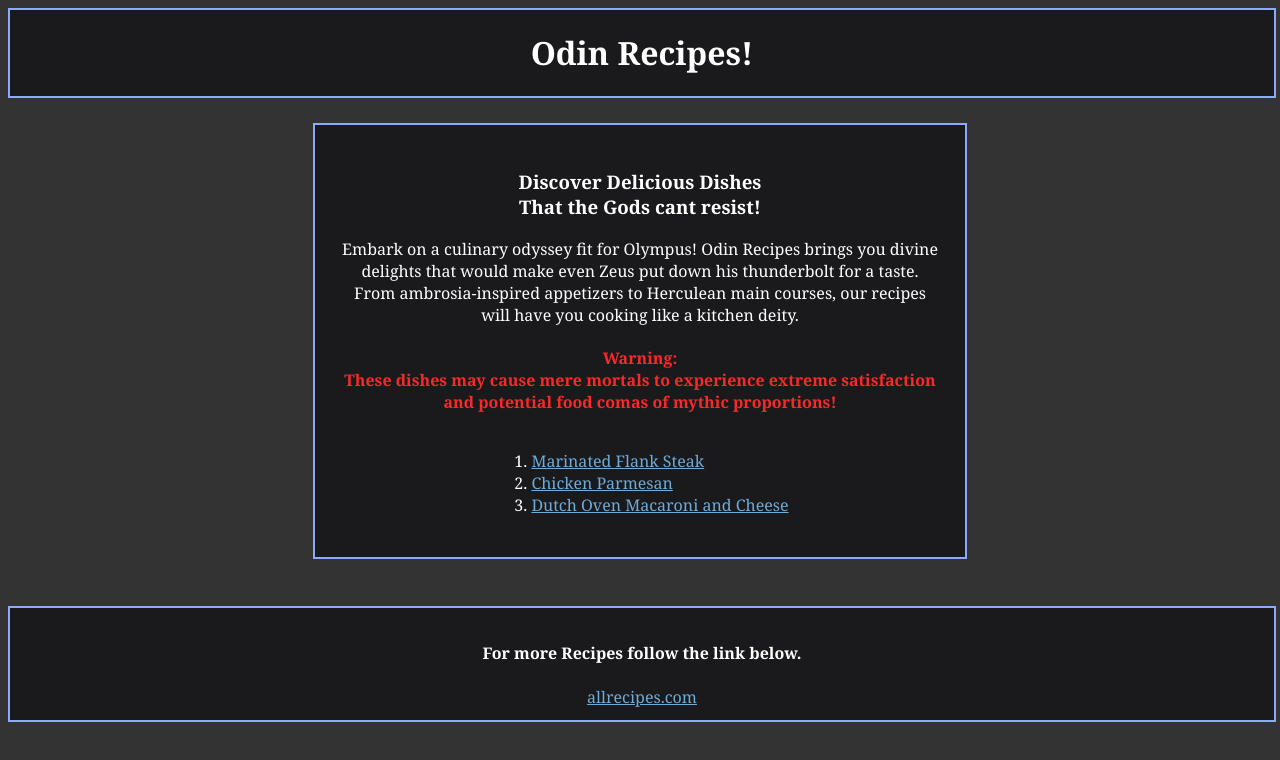
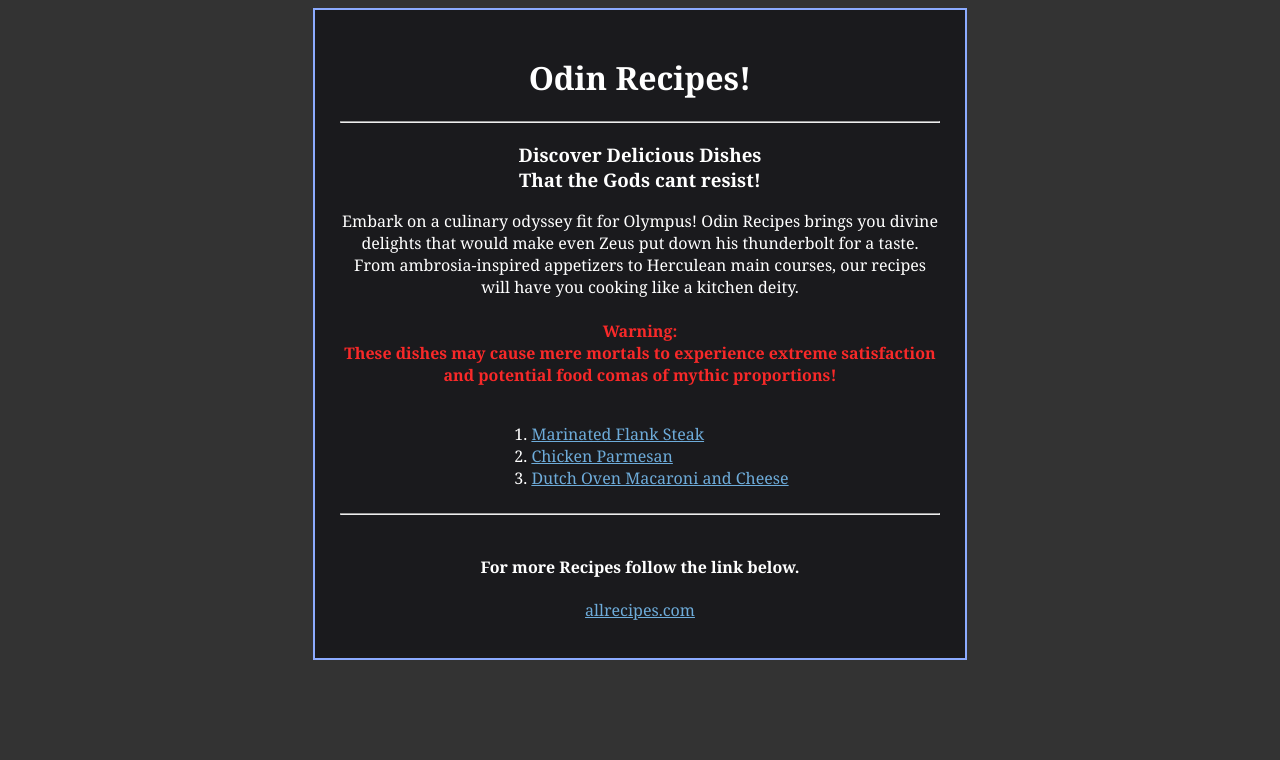
Before and after one commit to RobertBrooks1613/odin-recipes_TOP_PJ, a plain HTML site: page index.html in a window 1280 px wide. Drawn offline with Linux system fonts and the light colour scheme.

Commit message:
UI changes removes top and bottom border to make it all one piece

```diff
--- a/index.html
+++ b/index.html
@@ -7,11 +7,11 @@
     <link rel="stylesheet" href="./stylesheets/styles.css">
 </head>
 <body>
-    <div class="header border">
-        <h1>Odin Recipes!</h1>
-    </div>
 
     <div class="pbox border">
+        <h1>Odin Recipes!</h1>
+    <hr />
+
     <h3>Discover Delicious Dishes <br>That the Gods cant resist!</h3>
     <p>
         Embark on a culinary odyssey fit for Olympus! Odin Recipes brings you divine delights that
@@ -28,13 +28,13 @@
                 <li><a href="./recipes_pages/dutch_ovn_mac_n_cheese.html">Dutch Oven Macaroni and Cheese</a></li>
             </ol>
         </div>
+        <hr />
+        <footer>
+            <div id="footer">
+                <h4>For more Recipes follow the link below.</h4>
+                <a href="https://www.allrecipes.com/">allrecipes.com</a>
+            </div>
+        </footer>
     </div>
-    <br />
-    <footer class="border">
-        <div id="footer">
-            <h4>For more Recipes follow the link below.</h4>
-            <a href="https://www.allrecipes.com/">allrecipes.com</a>
-        </div>
-    </footer>
 </body>
 </html>
--- a/stylesheets/styles.css
+++ b/stylesheets/styles.css
@@ -28,15 +28,6 @@ body {
 }
 
 
-.header {
-    text-align: center;
-    justify-content: center;
-    align-items: center;
-    display: inline-block;
-    width: 100%;
-    margin-bottom: 2%;
-}
-
 #warning {
     color: rgb(248, 41, 41);
 }
@@ -58,7 +49,3 @@ footer {
     display: inline-block;
     width: 100%;
 }
-
-#footer {
-    padding: 1%;
-}
```
Also changed, not shown: recipes_pages/chicken_parmesan.html (+5 -6 lines), recipes_pages/dutch_ovn_mac_n_cheese.html (+9 -0 lines), recipes_pages/flank_steak.html (+9 -9 lines).
